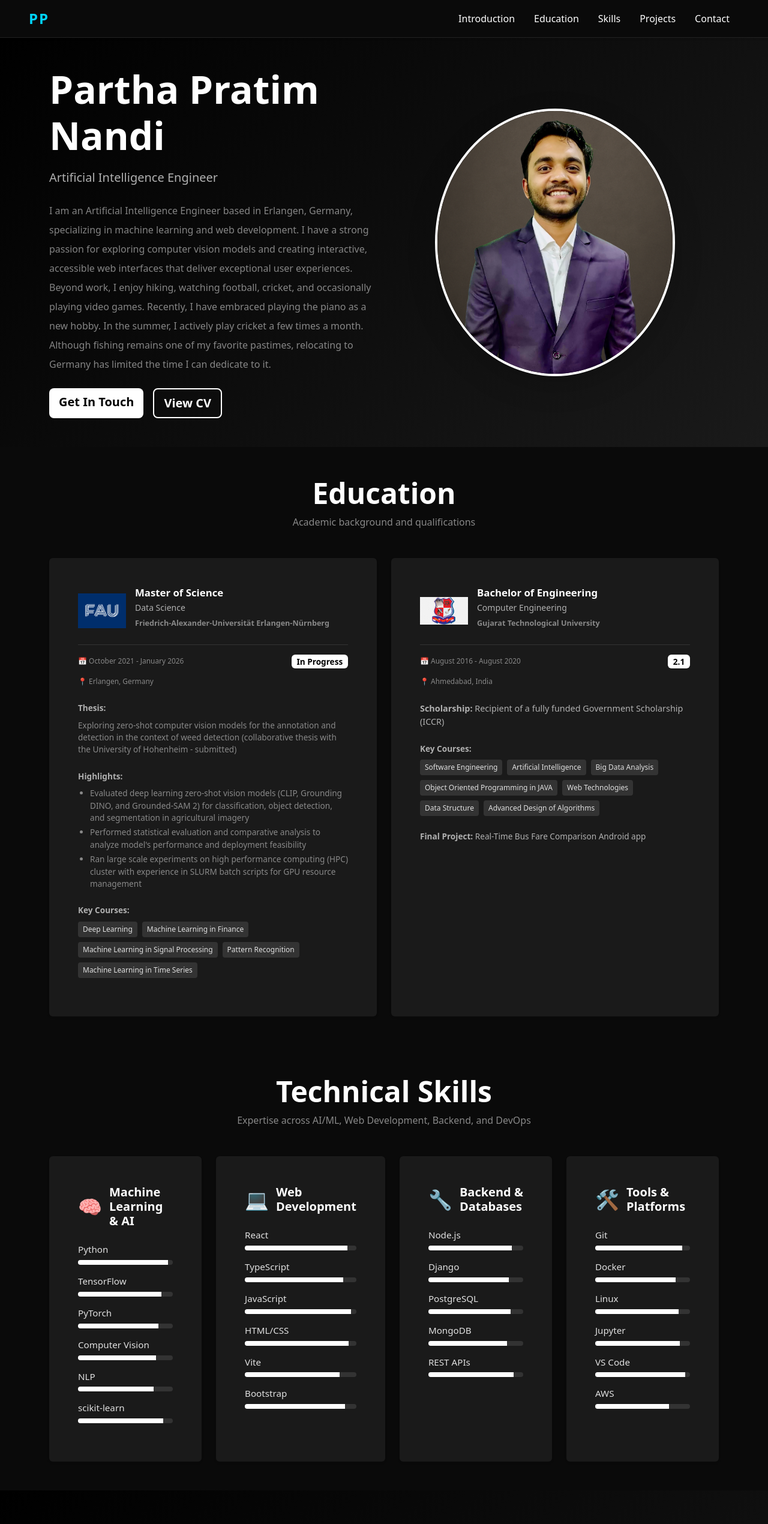
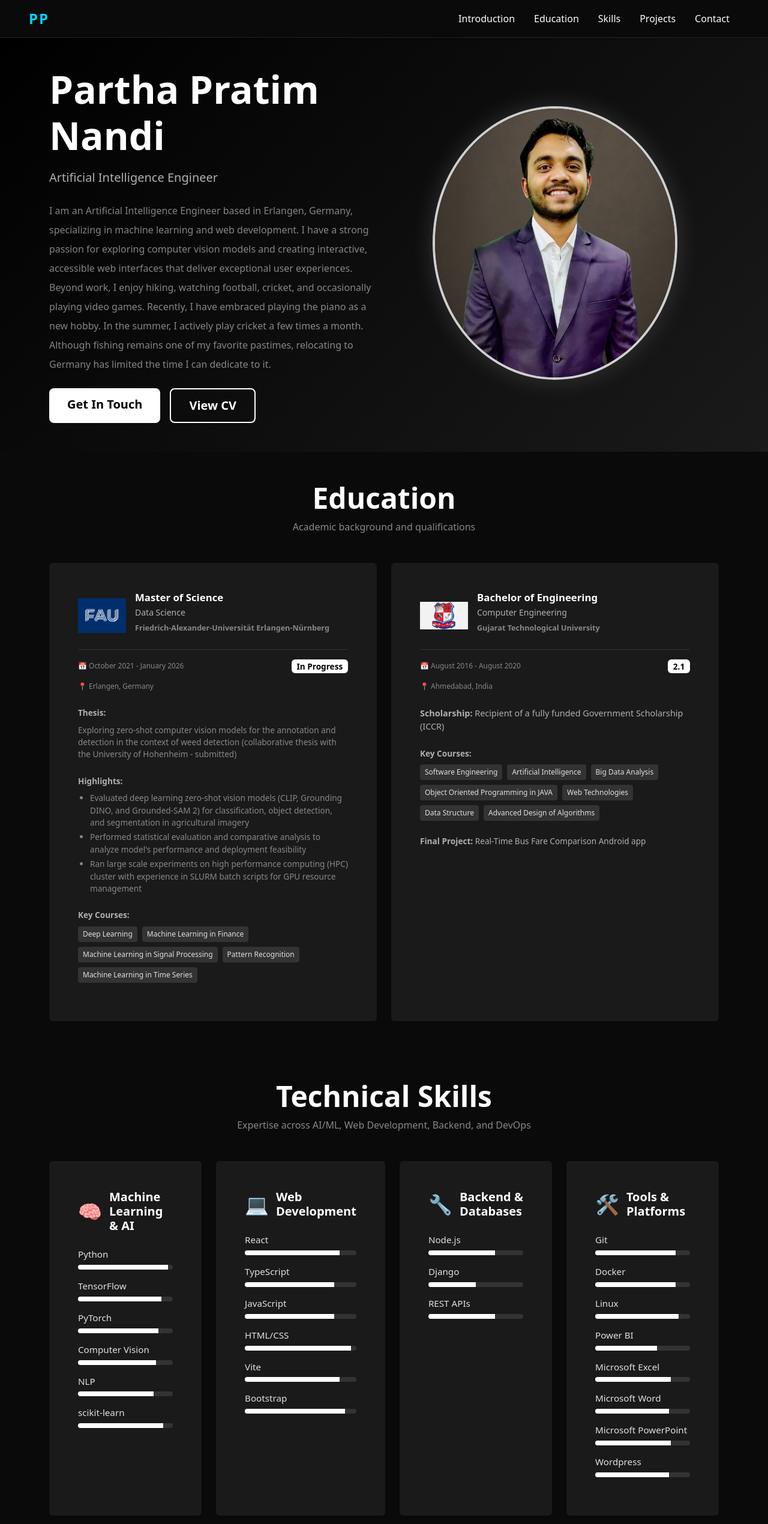
Before and after one commit to imppratim/portfolio, a React (Vite) app: page / in a window 1280 px wide. Shown: the top 2540 px of the page at 60% size. Built offline with nearby package versions, Linux system fonts and the light colour scheme.

Commit message:
change in the css and some additional changes in the skills section

```diff
--- a/src/components/Introduction.tsx
+++ b/src/components/Introduction.tsx
@@ -7,10 +7,14 @@ const Introduction = () => {
       className="py-5"
       style={{
         background: "linear-gradient(135deg, #000000 0%, #1a1a1a 100%)",
+        minHeight: "80vh",
+        display: "flex",
+        alignItems: "center",
       }}
     >
       <div className="container-lg">
         <div className="row align-items-center gap-4 gap-lg-0">
+          {/* Text Content */}
           <div className="col-lg-6 text-white">
             <h1 className="display-3 fw-bold mb-3" style={{ color: "#ffffff" }}>
               {personalData.name}
@@ -32,7 +36,7 @@ const Introduction = () => {
                   backgroundColor: "#ffffff",
                   color: "#000000",
                   border: "none",
-                  display: "inline-block",
+                  padding: "12px 30px",
                 }}
               >
                 Get In Touch
@@ -46,48 +50,79 @@ const Introduction = () => {
                   color: "#ffffff",
                   border: "2px solid #ffffff",
                   backgroundColor: "transparent",
-                  display: "inline-block",
+                  padding: "12px 30px",
                 }}
               >
                 View CV
               </a>
             </div>
           </div>
+
+          {/* Image with Glare Effect */}
           <div className="col-lg-6 text-center">
-            <img
-              src={personalData.image}
-              alt={personalData.name}
-              className="img-fluid rounded-circle shadow-lg"
-              style={{
-                maxWidth: "400px",
-                border: "4px solid #ffffff",
-                boxShadow:
-                  "0 0 30px rgba(255, 255, 255, 0.5), 0 0 60px rgba(255, 255, 255, 0.3), 0 0 100px rgba(255, 255, 255, 0.1)",
-                animation: "glare 3s ease-in-out infinite",
-              }}
-            />
-            <style>{`
-              @keyframes glare {
-                0% {
-                  box-shadow: 0 0 30px rgba(255, 255, 255, 0.5),
-                              0 0 60px rgba(255, 255, 255, 0.3),
-                              0 0 100px rgba(255, 255, 255, 0.1);
-                }
-                50% {
-                  box-shadow: 0 0 40px rgba(255, 255, 255, 0.7),
-                              0 0 80px rgba(255, 255, 255, 0.5),
-                              0 0 120px rgba(255, 255, 255, 0.2);
-                }
-                100% {
-                  box-shadow: 0 0 30px rgba(255, 255, 255, 0.5),
-                              0 0 60px rgba(255, 255, 255, 0.3),
-                              0 0 100px rgba(255, 255, 255, 0.1);
-                }
-              }
-            `}</style>
+            <div className="glare-container">
+              <img
+                src={personalData.image}
+                alt={personalData.name}
+                className="img-fluid rounded-circle profile-img"
+              />
+            </div>
           </div>
         </div>
       </div>
+
+      <style>{`
+        /* Container to clip the glare within the circle */
+        .glare-container {
+          position: relative;
+          display: inline-block;
+          border-radius: 50%;
+          overflow: hidden;
+          border: 4px solid rgba(255, 255, 255, 0.8);
+          box-shadow: 0 0 40px rgba(255, 255, 255, 0.15);
+          isolation: isolate; /* Fixes overflow issues in some browsers */
+        }
+
+        .profile-img {
+          max-width: 400px;
+          display: block;
+          transition: transform 0.3s ease;
+        }
+
+        /* The Glare Sweep */
+        .glare-container::after {
+          content: "";
+          position: absolute;
+          top: 0;
+          left: -150%;
+          width: 60%;
+          height: 100%;
+          background: linear-gradient(
+            to right,
+            rgba(255, 255, 255, 0) 0%,
+            rgba(255, 255, 255, 0.4) 50%,
+            rgba(255, 255, 255, 0) 100%
+          );
+          transform: skewX(-25deg);
+          animation: sweep 5s infinite;
+        }
+
+        @keyframes sweep {
+          0% {
+            left: -150%;
+          }
+          20% {
+            left: 150%;
+          }
+          100% {
+            left: 150%;
+          }
+        }
+
+        .glare-container:hover .profile-img {
+          transform: scale(1.02);
+        }
+      `}</style>
     </section>
   );
 };
--- a/src/data/meinSkills.ts
+++ b/src/data/meinSkills.ts
@@ -15,47 +15,47 @@ const mySkills: Skill[] = [
     category: "Machine Learning & AI",
     icon: "🧠",
     skills: [
-      { name: "Python", proficiency: 95, icon: "🐍" },
-      { name: "TensorFlow", proficiency: 88, icon: "📊" },
-      { name: "PyTorch", proficiency: 85, icon: "🔥" },
-      { name: "Computer Vision", proficiency: 82, icon: "👁️" },
-      { name: "NLP", proficiency: 80, icon: "📝" },
-      { name: "scikit-learn", proficiency: 90, icon: "🎯" },
+      { name: "Python", proficiency: 95 },
+      { name: "TensorFlow", proficiency: 88 },
+      { name: "PyTorch", proficiency: 85 },
+      { name: "Computer Vision", proficiency: 82 },
+      { name: "NLP", proficiency: 80 },
+      { name: "scikit-learn", proficiency: 90 },
     ],
   },
   {
     category: "Web Development",
     icon: "💻",
     skills: [
-      { name: "React", proficiency: 92, icon: "⚛️" },
-      { name: "TypeScript", proficiency: 88, icon: "📘" },
-      { name: "JavaScript", proficiency: 95, icon: "✨" },
-      { name: "HTML/CSS", proficiency: 93, icon: "🎨" },
+      { name: "React", proficiency: 85 },
+      { name: "TypeScript", proficiency: 80 },
+      { name: "JavaScript", proficiency: 80 },
+      { name: "HTML/CSS", proficiency: 95 },
       { name: "Vite", proficiency: 85, icon: "⚡" },
-      { name: "Bootstrap", proficiency: 90, icon: "🅱️" },
+      { name: "Bootstrap", proficiency: 90 },
     ],
   },
   {
     category: "Backend & Databases",
     icon: "🔧",
     skills: [
-      { name: "Node.js", proficiency: 88, icon: "🟢" },
-      { name: "Django", proficiency: 85, icon: "🐍" },
-      { name: "PostgreSQL", proficiency: 87, icon: "🗄️" },
-      { name: "MongoDB", proficiency: 83, icon: "🍃" },
-      { name: "REST APIs", proficiency: 90, icon: "🔌" },
+      { name: "Node.js", proficiency: 70 },
+      { name: "Django", proficiency: 50 },
+      { name: "REST APIs", proficiency: 70 },
     ],
   },
   {
     category: "Tools & Platforms",
     icon: "🛠️",
     skills: [
-      { name: "Git", proficiency: 92, icon: "🌳" },
-      { name: "Docker", proficiency: 85, icon: "🐳" },
-      { name: "Linux", proficiency: 88, icon: "🐧" },
-      { name: "Jupyter", proficiency: 89, icon: "📓" },
-      { name: "VS Code", proficiency: 95, icon: "💬" },
-      { name: "AWS", proficiency: 78, icon: "☁️" },
+      { name: "Git", proficiency: 85 },
+      { name: "Docker", proficiency: 85 },
+      { name: "Linux", proficiency: 88 },
+      { name: "Power BI", proficiency: 65 },
+      { name: "Microsoft Excel", proficiency: 80 },
+      { name: "Microsoft Word", proficiency: 78 },
+      { name: "Microsoft PowerPoint", proficiency: 80 },
+      { name: "Wordpress", proficiency: 78 },
     ],
   },
 ];
```
